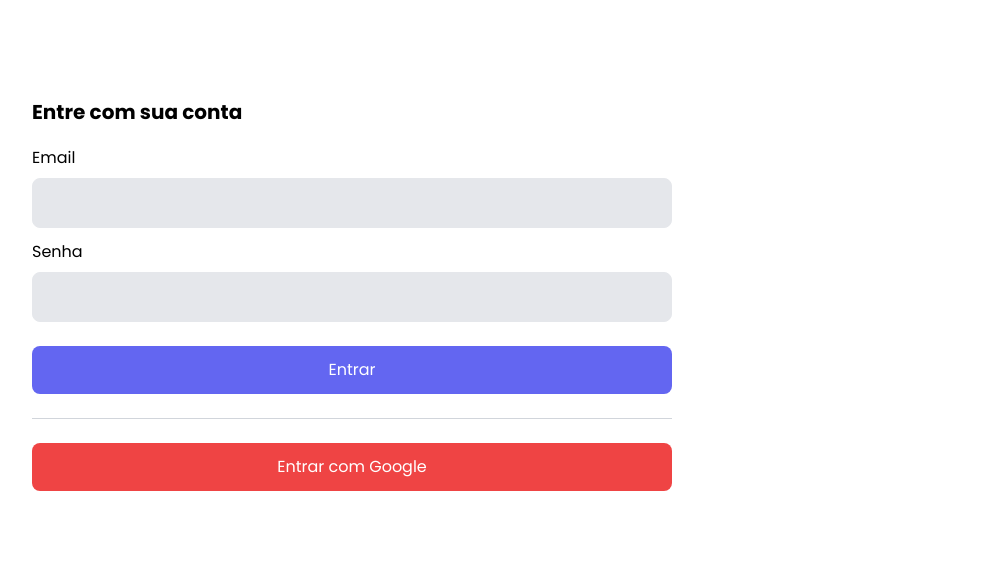
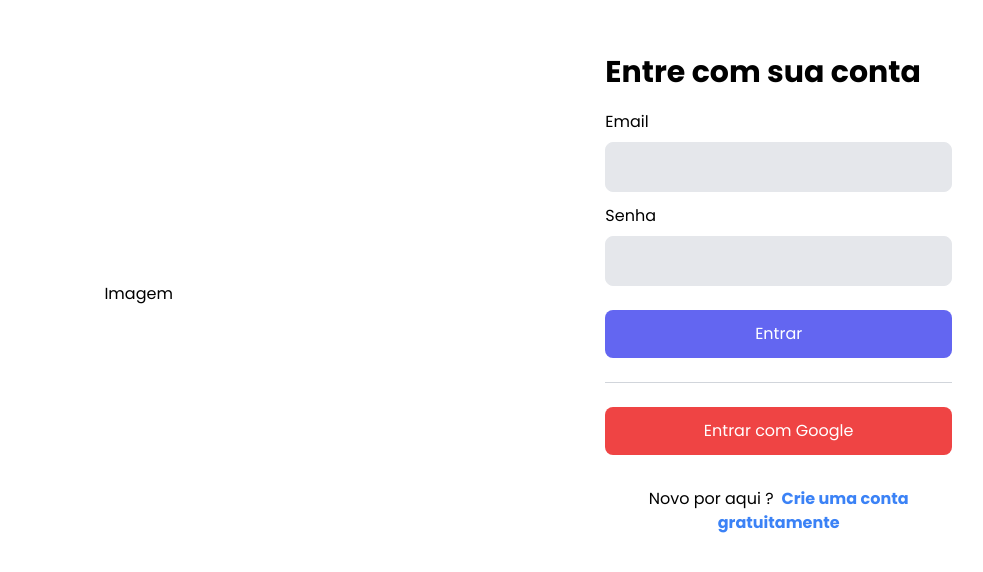
Before and after one commit to jmarc00s/next-admin-template, a Next.js app: page /login in a window 1280 px wide. Shown: the part 106-678 px from the top of the page, without its empty margins (288-1271 px from the left). Built offline with nearby package versions, Linux system fonts and the light colour scheme.

Commit message:
Implementando interface de login

```diff
--- a/next.config.js
+++ b/next.config.js
@@ -1,6 +1,9 @@
 /** @type {import('next').NextConfig} */
 const nextConfig = {
   reactStrictMode: true,
-}
+  images: {
+    domains: ['source.unsplash.com'],
+  },
+};
 
-module.exports = nextConfig
+module.exports = nextConfig;
--- a/src/pages/login.tsx
+++ b/src/pages/login.tsx
@@ -1,3 +1,4 @@
+import Image from 'next/image';
 import React, { useState } from 'react';
 import AuthInput from '../components/auth/AuthInput';
 
@@ -17,9 +18,19 @@ const Login = () => {
   }
 
   return (
-    <div className="flex flex-col h-screen justify-center items-center">
-      <div className={`w-1/2`}>
-        <h1 className={`text-xl font-bold mb-5`}>
+    <div className="flex h-screen justify-center items-center">
+      <div
+        className={`hidden md:flex-1 md:flex justify-center items-center xl:w-2/3`}
+      >
+        {/* <Image
+          src="https://source.unsplash.com/random"
+          alt="Auth image"
+          layout="fill"
+        /> */}
+        <h3>Imagem</h3>
+      </div>
+      <div className={`p-3 md:p-10 md:w-1/2 xl:w-1/3`}>
+        <h1 className={`text-3xl font-bold mb-5`}>
           {mode === 'signin'
             ? 'Entre com sua conta'
             : 'Cadastre-se na plataforma'}
@@ -57,6 +68,28 @@ const Login = () => {
         >
           Entrar com Google
         </button>
+
+        {mode === 'signin' ? (
+          <p className="mt-8 text-center">
+            Novo por aqui ?
+            <a
+              onClick={() => setMode('signup')}
+              className={`text-blue-500 hover:text-blue-700 font-semibold cursor-pointer ml-2`}
+            >
+              Crie uma conta gratuitamente
+            </a>
+          </p>
+        ) : (
+          <p className="mt-8 text-center">
+            Já faz parte da nossa comunidade ?
+            <a
+              onClick={() => setMode('signin')}
+              className={`text-blue-500 hover:text-blue-700 font-semibold cursor-pointer ml-2`}
+            >
+              Entre com suas credenciais
+            </a>
+          </p>
+        )}
       </div>
     </div>
   );
```
